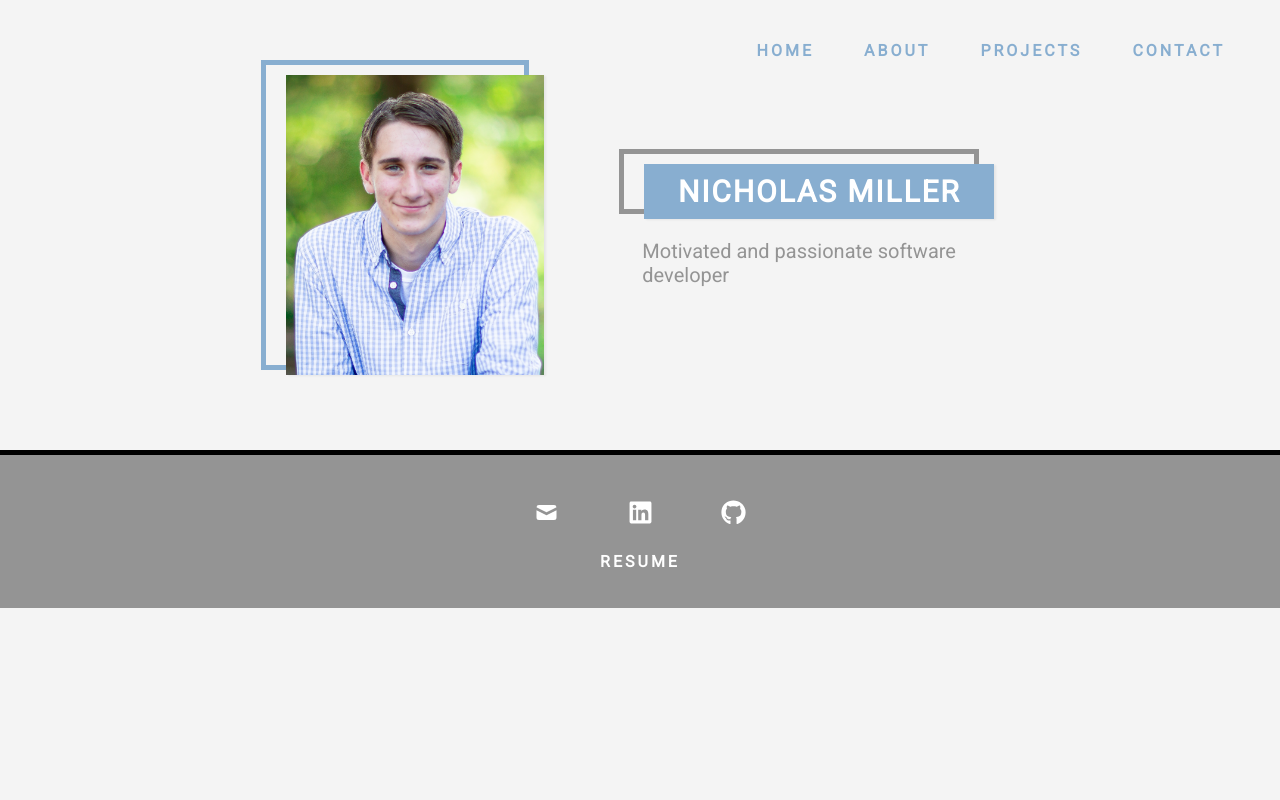
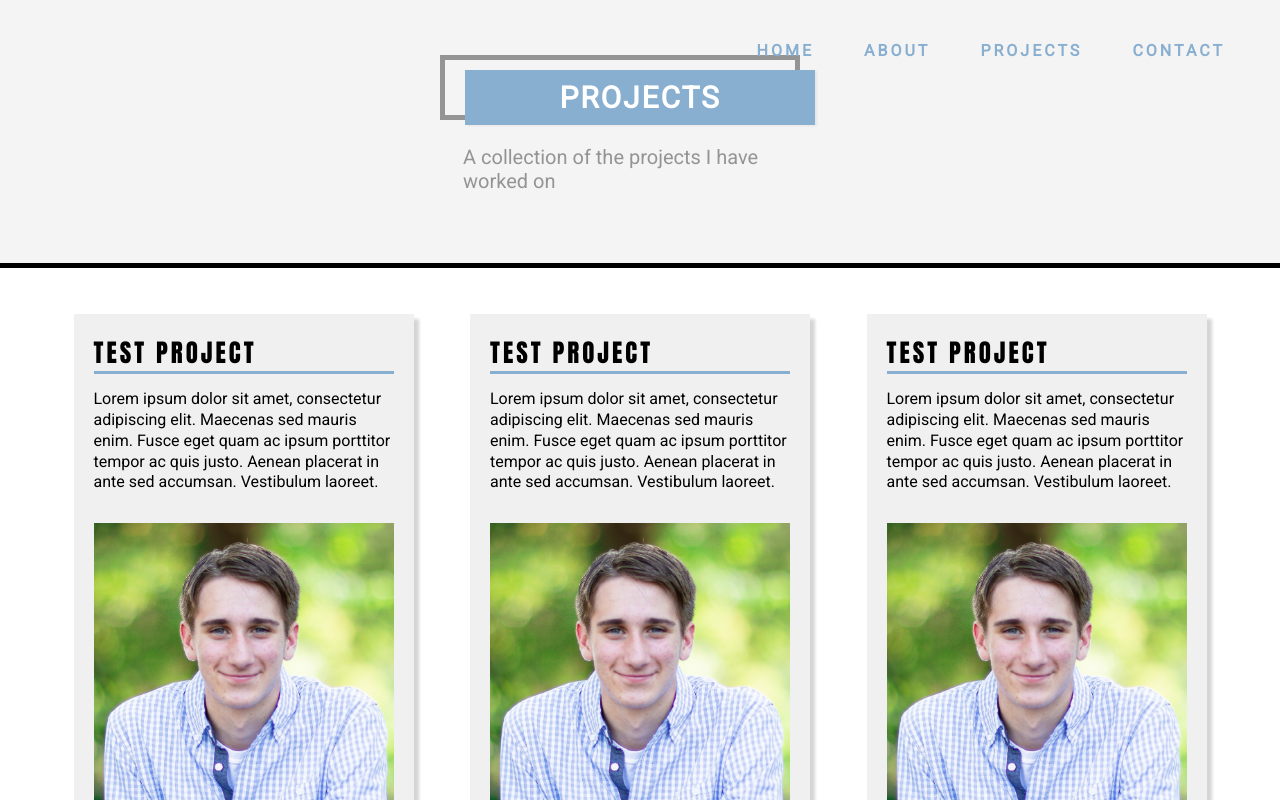
Before and after one commit to nicholasmiller1/portfolio, a React (Create React App) app: page /projects in a window 1280 px wide. Shown: the top 800 px of the page. Built offline with nearby package versions, Linux system fonts and the light colour scheme.

Commit message:
Finished projects page structure and styles

```diff
--- a/src/components/header.js
+++ b/src/components/header.js
@@ -1,13 +1,13 @@
 import React from 'react';
 import '../css/header.css';
 
-const Header = () => {
+const Header = ({title, subtitle, image}) => {
     return (
         <div className="header">
-            <img id="header-photo"src={require('../assets/header-photo.jpg').default} alt="Header Profile"/>
+            {image && <img id="header-photo"src={require('../assets/header-photo.jpg').default} alt="Header Profile"/>}
             <div id="header-text">
-                <h1>Nicholas Miller</h1>
-                <p>Motivated and passionate software developer</p>
+                <h1>{title}</h1>
+                <p>{subtitle}</p>
             </div>
         </div>
     );
--- a/src/css/header.css
+++ b/src/css/header.css
@@ -1,6 +1,7 @@
 .header {
   width: 100%;
-  height: 450px;
+  height: fit-content;
+  padding: 50px 0;
   background-color: #f4f4f4;
   display: flex;
   justify-content: center;
--- a/src/css/projects.css
+++ b/src/css/projects.css
@@ -0,0 +1,18 @@
+.projects {
+  background-color: white;
+}
+
+.projects-list {
+  margin: 0 auto;
+  max-width: 1300px;
+  display: flex;
+  flex-direction: row;
+  flex-wrap: wrap;
+  justify-content: space-evenly;
+  padding: 1em 2em;
+  background-color: #fff;
+}
+
+.projects-list > * {
+  flex: 1 0 33%;
+}
--- a/src/pages/Home.js
+++ b/src/pages/Home.js
@@ -8,7 +8,7 @@ import {HashLink as Link} from 'react-router-hash-link';
 const Home = (props) => {
     return (
         <div className="home">
-            <Header pageName="Home"/>
+            <Header title="Nicholas Miller" subtitle="Motivated and passionate software developer" image/>
             <section id="about">
                 <div className="home-about">
                     <h1>About Me</h1>
--- a/src/pages/Projects.js
+++ b/src/pages/Projects.js
@@ -2,11 +2,20 @@ import React from 'react';
 import '../css/projects.css';
 import Header from '../components/header.js';
 import Footer from '../components/footer.js';
+import Thumbnail from '../components/thumbnail';
 
 const Projects = (props) => {
     return (
         <div className="projects">
-            <Header pageName="Projects"/>
+            <Header title="Projects" subtitle="A collection of the projects I have worked on"/>
+            <section className="projects-list">
+                <Thumbnail link="https://github.com" image={require('../assets/header-photo.jpg').default} title="test project" description="Lorem ipsum dolor sit amet, consectetur adipiscing elit. Maecenas sed mauris enim. Fusce eget quam ac ipsum porttitor tempor ac quis justo. Aenean placerat in ante sed accumsan. Vestibulum laoreet."/>
+                <Thumbnail link="https://github.com" image={require('../assets/header-photo.jpg').default} title="test project" description="Lorem ipsum dolor sit amet, consectetur adipiscing elit. Maecenas sed mauris enim. Fusce eget quam ac ipsum porttitor tempor ac quis justo. Aenean placerat in ante sed accumsan. Vestibulum laoreet."/>
+                <Thumbnail link="https://github.com" image={require('../assets/header-photo.jpg').default} title="test project" description="Lorem ipsum dolor sit amet, consectetur adipiscing elit. Maecenas sed mauris enim. Fusce eget quam ac ipsum porttitor tempor ac quis justo. Aenean placerat in ante sed accumsan. Vestibulum laoreet."/>
+                <Thumbnail link="https://github.com" image={require('../assets/header-photo.jpg').default} title="test project" description="Lorem ipsum dolor sit amet, consectetur adipiscing elit. Maecenas sed mauris enim. Fusce eget quam ac ipsum porttitor tempor ac quis justo. Aenean placerat in ante sed accumsan. Vestibulum laoreet."/>
+                <Thumbnail link="https://github.com" image={require('../assets/header-photo.jpg').default} title="test project" description="Lorem ipsum dolor sit amet, consectetur adipiscing elit. Maecenas sed mauris enim. Fusce eget quam ac ipsum porttitor tempor ac quis justo. Aenean placerat in ante sed accumsan. Vestibulum laoreet."/>
+                <Thumbnail link="https://github.com" image={require('../assets/header-photo.jpg').default} title="test project" description="Lorem ipsum dolor sit amet, consectetur adipiscing elit. Maecenas sed mauris enim. Fusce eget quam ac ipsum porttitor tempor ac quis justo. Aenean placerat in ante sed accumsan. Vestibulum laoreet."/>
+            </section>
             <Footer/>
         </div>
     );
```
